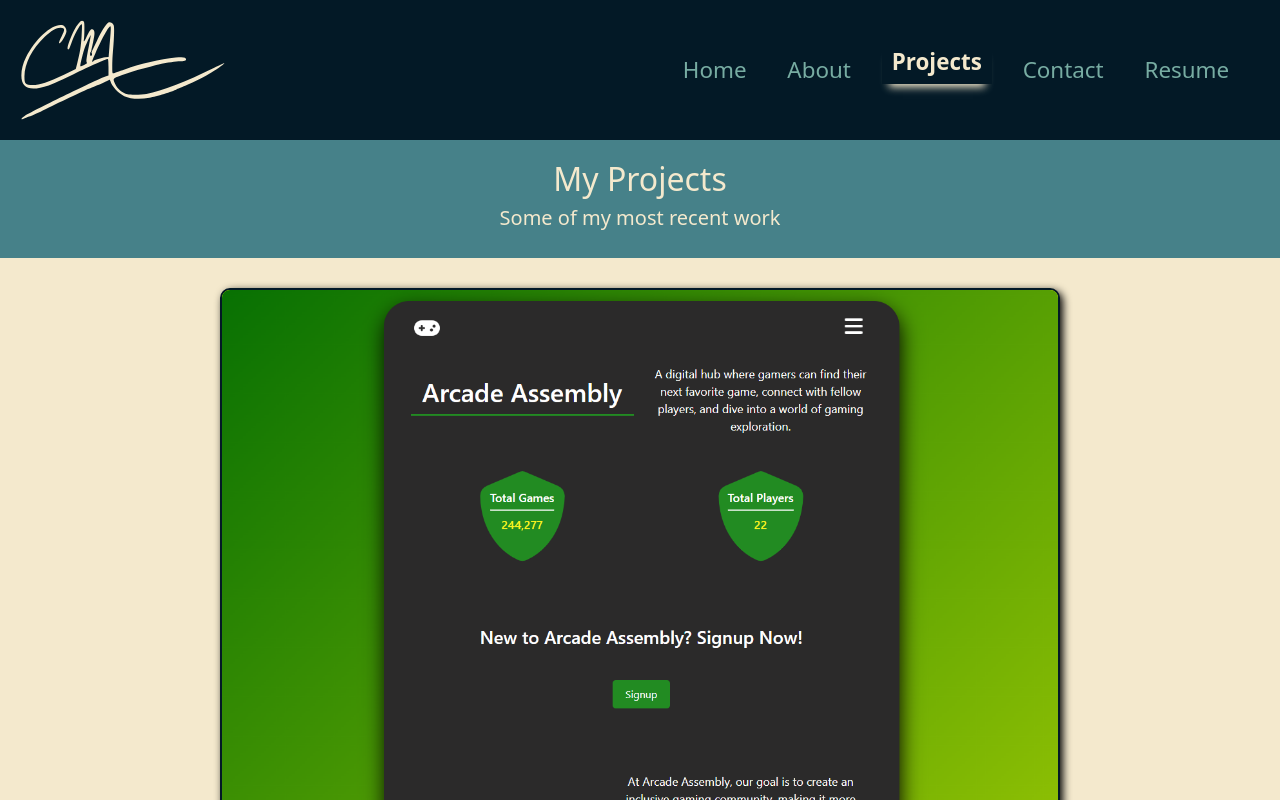
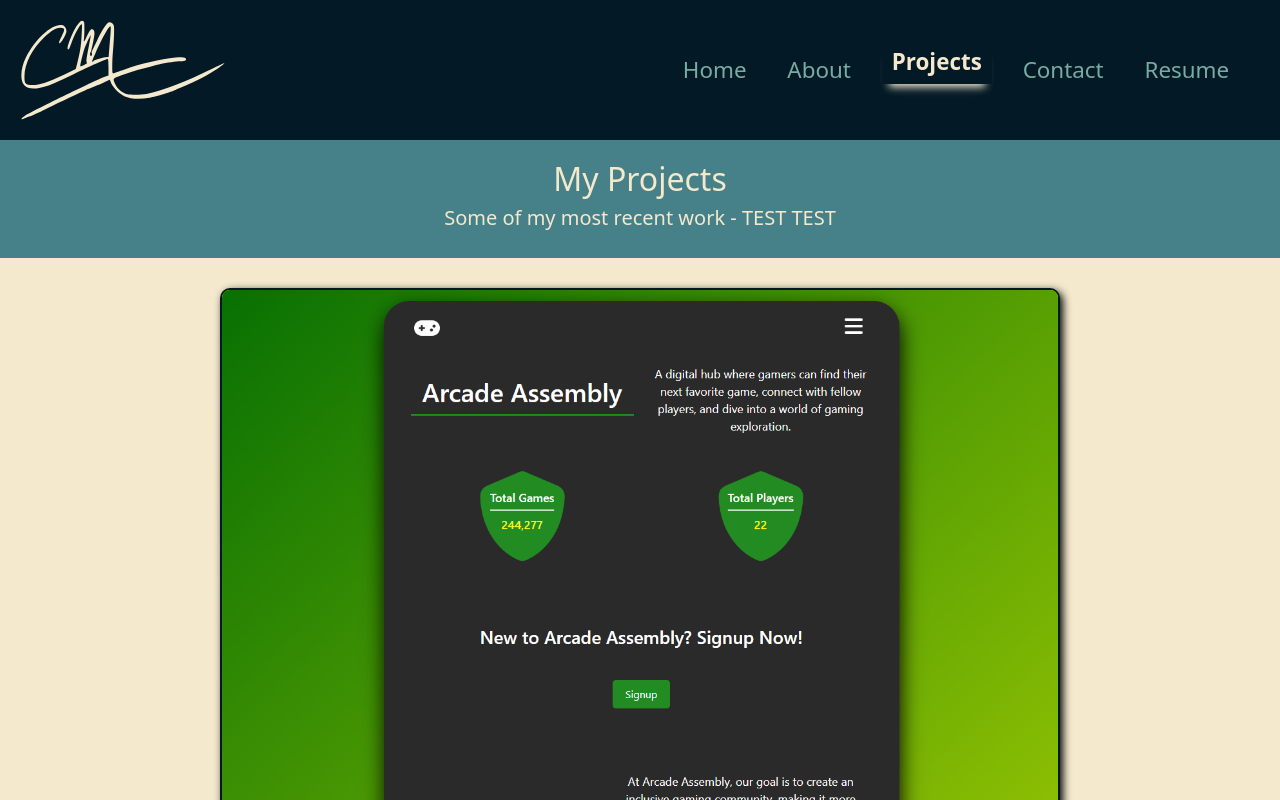
Before and after one commit to Cjmoye30/Portfolio_React, a React (Create React App) app: page /Portfolio_React/projects in a window 1280 px wide. Shown: the top 800 px of the page. Built offline with nearby package versions, Linux system fonts and the light colour scheme; the HTML template or start-up script is replaced by a standard one.

Commit message:
test commit

```diff
--- a/src/pages/projects.js
+++ b/src/pages/projects.js
@@ -41,7 +41,7 @@ function Projects({ projects }) {
       <Row >
         <div className='sectionHeader'>
           <h2>My Projects</h2>
-          <h5>Some of my most recent work</h5>
+          <h5>Some of my most recent work - TEST TEST</h5>
         </div>
       </Row>
 
```
